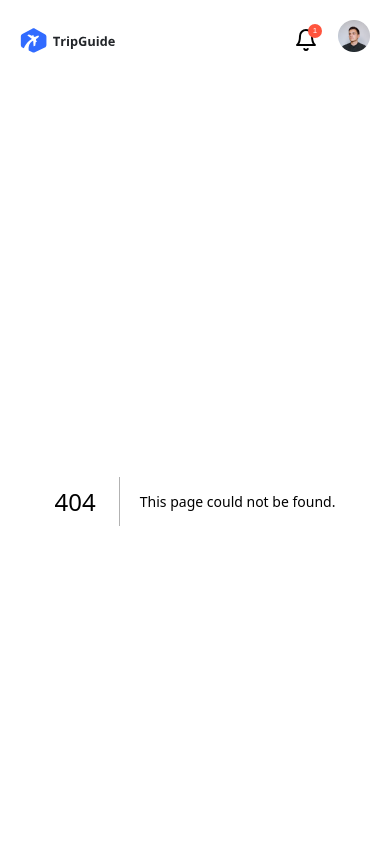
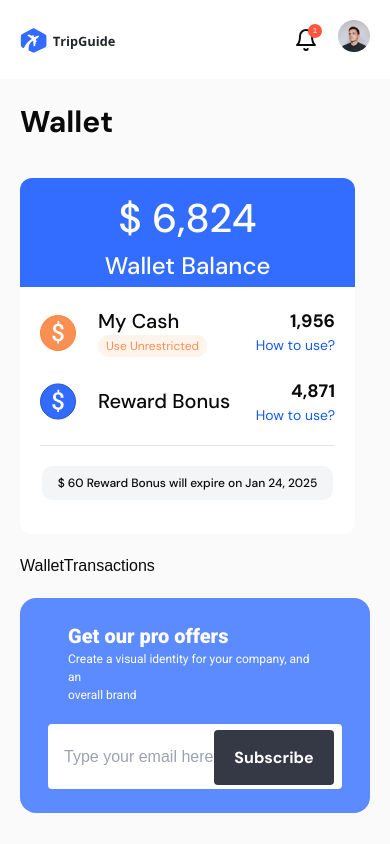
Before and after one commit to paulinasprojects/tripguide-dev, a Next.js app: page /my-wallet in a window 390 px wide. Before the commit this address had no page. Shown: the top 844 px of the page. Built offline with nearby package versions, Linux system fonts and the light colour scheme.

Commit message:
added my wallet page + responsive wallet balance section

```diff
--- /dev/null
+++ b/src/app/my-wallet/page.tsx
@@ -0,0 +1,25 @@
+import Breadcrumb from '@/components/breadcrumb'
+import WalletBalance from '@/components/wallet/wallet-balance'
+import WalletTransactions from '@/components/wallet/wallet-transactions'
+
+const MyWallet = () => {
+  return (
+    <div className="my-[50px] xl:mx-[135px] lg:mx-5 max-sm:mx-5 md:mx-5 max-sm:my-5">
+       <Breadcrumb
+        label="Wallet"
+        href="/my-wallet"
+      />
+      <div className="mt-[50px] max-sm:mt-5">
+      <span className="text-headlineOne font-bold font-dm-sans max-sm:text-[30px]">Wallet</span>
+      </div>
+      <div className='mt-[34px]'>
+       <div className='flex gap-5 max-sm:flex-col'>
+        <WalletBalance/>
+        <WalletTransactions/>
+       </div>
+      </div>
+    </div>
+  )
+}
+
+export default MyWallet
--- a/src/components/booking-tab-content.tsx
+++ b/src/components/booking-tab-content.tsx
@@ -3,7 +3,7 @@
 import { useState } from "react";
 import TabContent from "./tab-content";
 import TotalBookings from "./bookings/total-bookings";
-import UpcomingBookings from "./bookings/upcoming-bookins";
+import UpcomingBookings from "./bookings/upcoming-bookings";
 import CanceledBookings from "./bookings/canceled-bookings";
 import BookingTabs from "./booking-tabs";
 
--- /dev/null
+++ b/src/components/bookings/upcoming-bookings.tsx
@@ -0,0 +1,7 @@
+const UpcomingBookings = () => {
+  return (
+      <span className="text-[#84878B] text-md font-dm-sans">No upcoming reservations found!</span>
+  )
+}
+
+export default UpcomingBookings
--- a/src/components/bookings/upcoming-bookins.tsx
+++ /dev/null
@@ -1,7 +0,0 @@
-const UpcomingBookings = () => {
-  return (
-    <div>UpcomingBookings</div>
-  )
-}
-
-export default UpcomingBookings
--- /dev/null
+++ b/src/components/wallet/wallet-balance.tsx
@@ -0,0 +1,56 @@
+import Image from "next/image"
+import OrangeCurrency from '/public/orange-currency.svg';
+import BlueCurrency from '/public/blue-currency.svg';
+import { Separator } from "../ui/separator";
+
+const WalletBalance = () => {
+  return (
+    <div>
+      <div className="flex flex-col items-center bg-blue100 rounded-tr-[12px] rounded-tl-[12px] md:w-[480px] h-[109px] max-sm:w-[335px]">
+        <span className="text-headlineTwo font-medium font-dm-sans text-white pt-2.5">$ 6,824</span>
+        <span className="text-white text-headlineFour font-dm-sans font-medium">Wallet Balance</span>
+      </div>
+      <div className="bg-white rounded-br-[12px] rounded-bl-[12px] md:w-[480px] max-sm:w-[335px] md:h-[310px] max-sm:h-[247px]">
+        <div className="mx-[32px] pt-[47px] max-sm:mx-5 max-sm:pt-5">
+          <div className="flex justify-between" >
+            <div className="flex items-center gap-[22px]">
+            <Image
+              src={OrangeCurrency}
+              alt="currency"
+            />
+            <div className="flex flex-col">
+              <span className="text-headlineFour font-dm-sans font-medium max-sm:text-xl">My Cash</span>
+              <span className="text-[12px] text-[#FA8F54] font-normal font-dm-sans bg-[#fff4ec] rounded-[20px] px-2 py-0.5">Use Unrestricted</span>
+            </div>
+            </div>
+            <div className="flex flex-col">
+              <span className="ml-auto text-xl font-bold font-dm-sans max-sm:text-lg">1,956</span>
+              <span className="text-md text-[#145CE6] font-normal font-dm-sans max-sm:text-sm">How to use?</span>
+            </div>
+          </div>
+          <div className="flex justify-between mt-[32px] max-sm:mt-5" >
+            <div className="flex items-center gap-[22px]">
+            <Image
+              src={BlueCurrency}
+              alt="currency"
+            />
+            <div className="">
+              <span className="text-headlineFour font-dm-sans font-medium max-sm:text-xl">Reward Bonus</span>
+            </div>
+            </div>
+            <div className="flex flex-col">
+              <span className="ml-auto text-xl font-bold font-dm-sans max-sm:text-lg">4,871</span>
+              <span className="text-md text-[#145CE6] font-normal font-dm-sans max-sm:text-sm">How to use?</span>
+            </div>
+          </div>
+          <Separator className="my-[30px] max-sm:my-5"/>
+          <div className="text-center">
+          <button className="text-md font-medium font-dm-sans bg-[#F4F5F6] rounded-[10px] px-8 py-2 max-sm:text-[12px] max-sm:px-4">$ 60 Reward Bonus will expire on Jan 24, 2025</button>
+          </div>
+        </div>
+      </div>
+    </div>
+  )
+}
+
+export default WalletBalance
--- /dev/null
+++ b/src/components/wallet/wallet-transactions.tsx
@@ -0,0 +1,7 @@
+const WalletTransactions = () => {
+  return (
+    <div>WalletTransactions</div>
+  )
+}
+
+export default WalletTransactions
```
Also changed, not shown: public/blue-currency.svg (added), public/orange-currency.svg (added).
